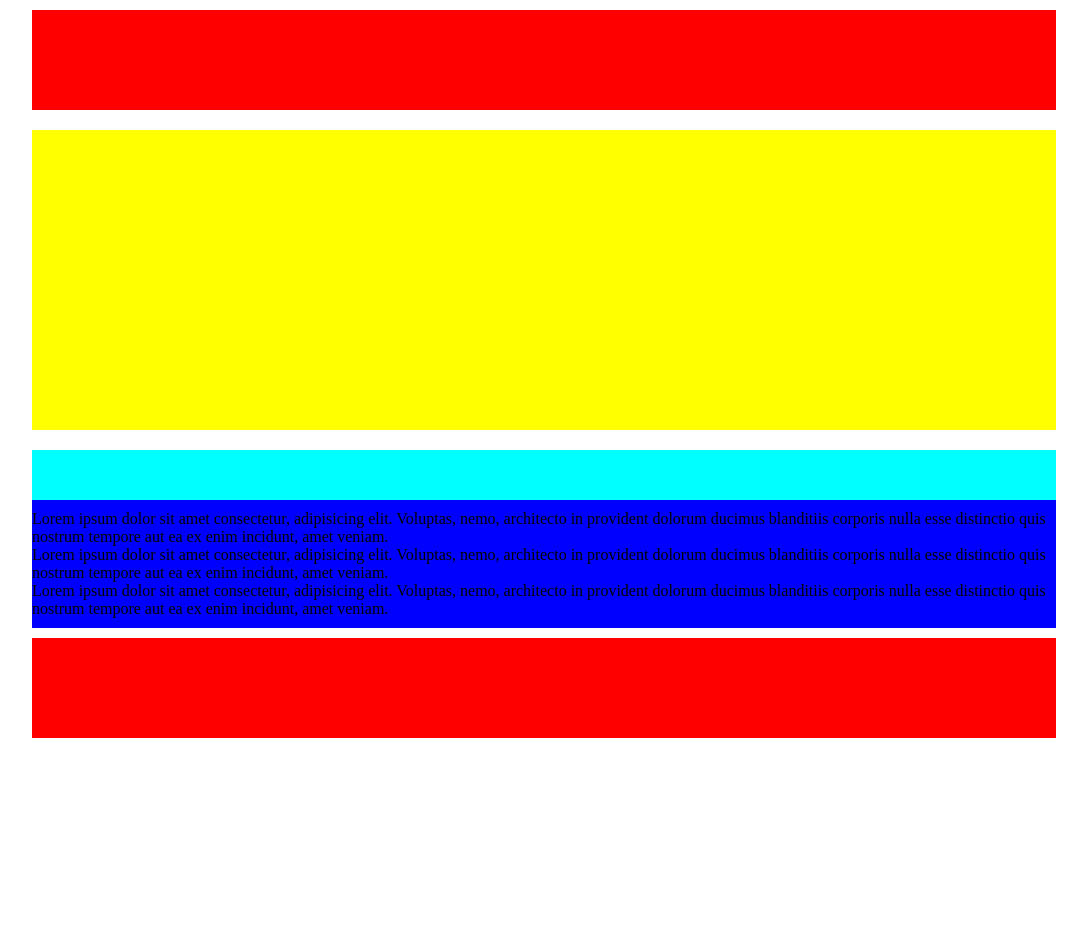
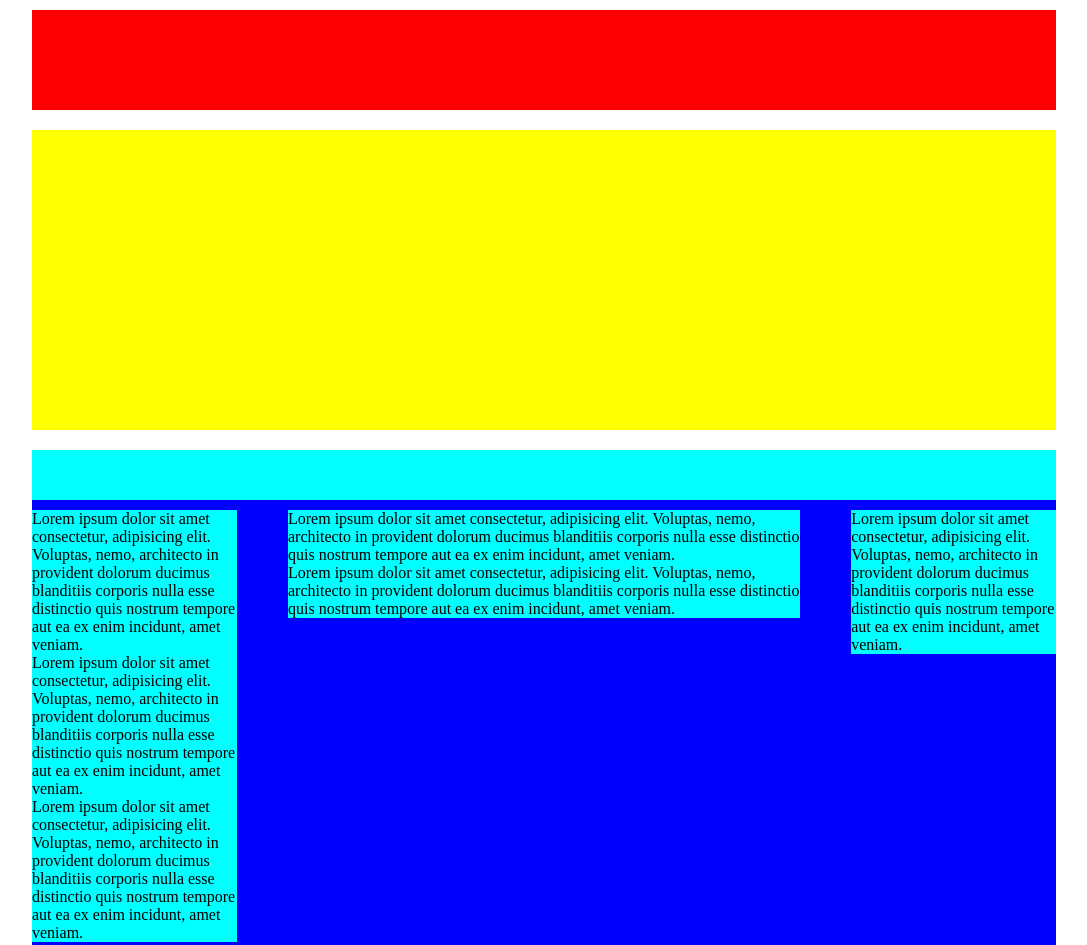
Before and after one commit to Buzz88-Dev/htmlcss-struttura-wp, a plain HTML site: page index.html in a window 1280 px wide. Shown: the top 945 px of the page, without its empty margins (96-1183 px from the left). Before the commit the page ends 800 px from the top, so only its background shows below. Drawn offline with Linux system fonts and the light colour scheme.

Commit message:
index ended

```diff
--- a/index.html
+++ b/index.html
@@ -24,7 +24,7 @@
             </div>
 
             <div class="row">
-                <div class="blocksx">
+                <div class="blockside float">
                     <p>
                         Lorem ipsum dolor sit amet consectetur, adipisicing elit. Voluptas, nemo, architecto in provident dolorum ducimus blanditiis corporis nulla esse distinctio quis nostrum tempore aut ea ex enim incidunt, amet veniam.
                     </p>
@@ -37,12 +37,20 @@
                     </p>
                 </div>
 
-                <div class="blockct">
+                <div class="blockct float">
+                    <p>
+                        Lorem ipsum dolor sit amet consectetur, adipisicing elit. Voluptas, nemo, architecto in provident dolorum ducimus blanditiis corporis nulla esse distinctio quis nostrum tempore aut ea ex enim incidunt, amet veniam.
+                    </p>
 
+                    <p>
+                        Lorem ipsum dolor sit amet consectetur, adipisicing elit. Voluptas, nemo, architecto in provident dolorum ducimus blanditiis corporis nulla esse distinctio quis nostrum tempore aut ea ex enim incidunt, amet veniam.
+                    </p>
                 </div>
 
-                <div class="blockdx">
-
+                <div class="blockside float">
+                    <p>
+                        Lorem ipsum dolor sit amet consectetur, adipisicing elit. Voluptas, nemo, architecto in provident dolorum ducimus blanditiis corporis nulla esse distinctio quis nostrum tempore aut ea ex enim incidunt, amet veniam.
+                    </p>
                 </div>
             </div>
 
```
